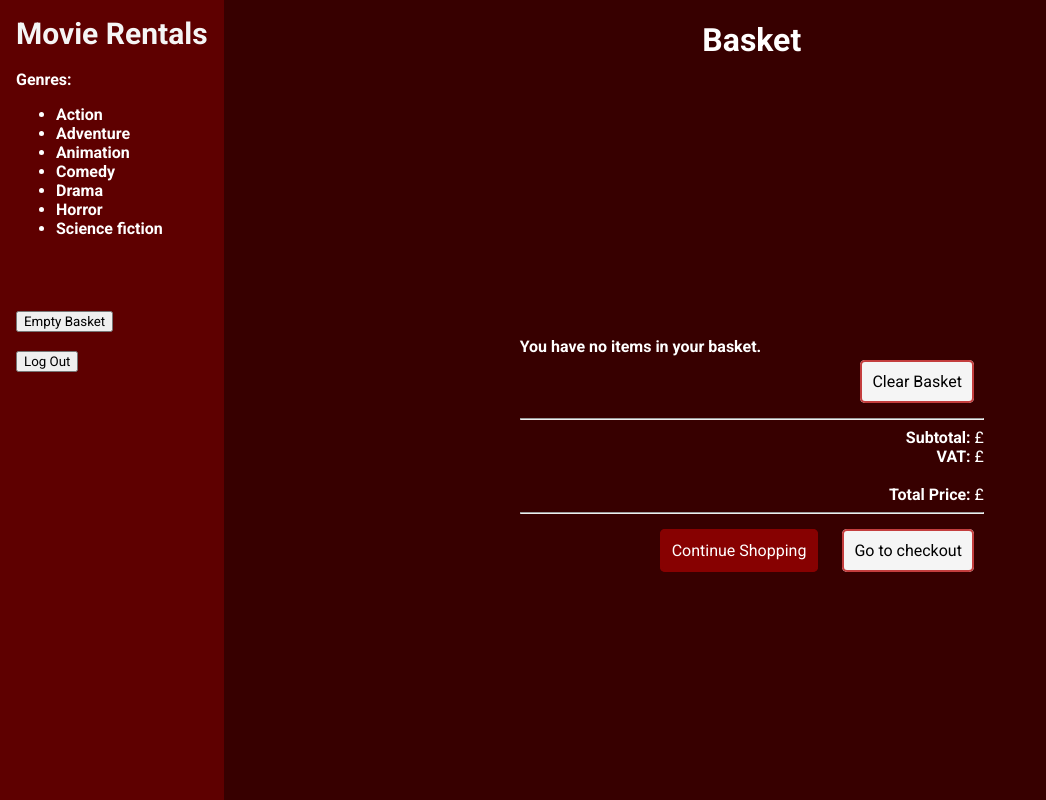
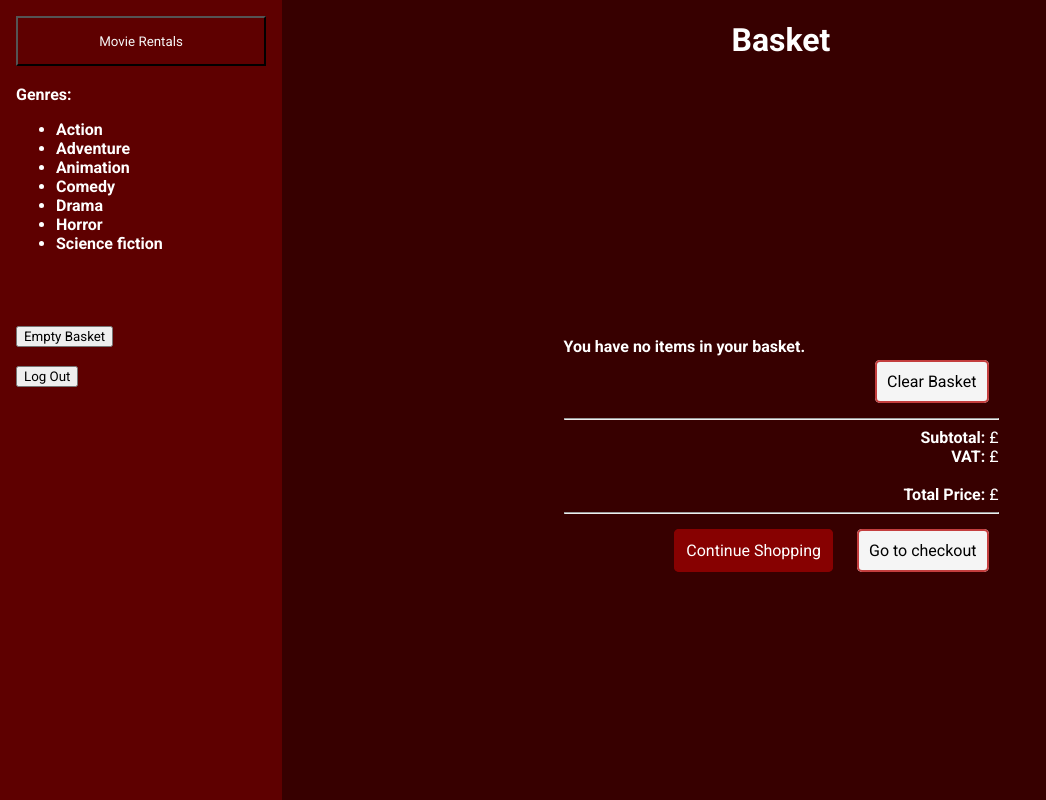
Before and after one commit to imogenbartin/imogenbartin.github.io, a plain HTML site: page basket.html in a window 1280 px wide. Shown: the whole page, without its empty margins (0-1046 px from the left). Drawn offline with Linux system fonts and the light colour scheme.

Commit message:
Update basket.html

```diff
--- a/basket.html
+++ b/basket.html
@@ -15,8 +15,8 @@
     />
   </head>
   <body>
-    <nav class="sidebar">
-      <a href="/shop.html">Movie Rentals</a>
+    <nav class="sidebar" style="background-color:  rgb(94, 0, 0);">
+      <a href="/shop.html"><button style="width: 250px; height: 50px; background-color: rgb(94, 0, 0); color: whitesmoke;">Movie Rentals</button></a>
       <br />
       <br />
       Genres:
```
